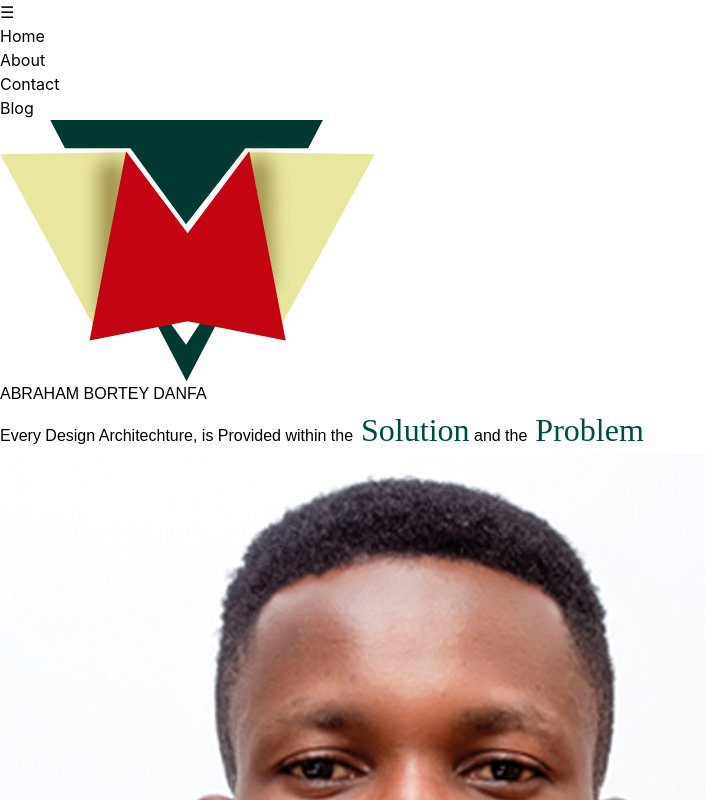
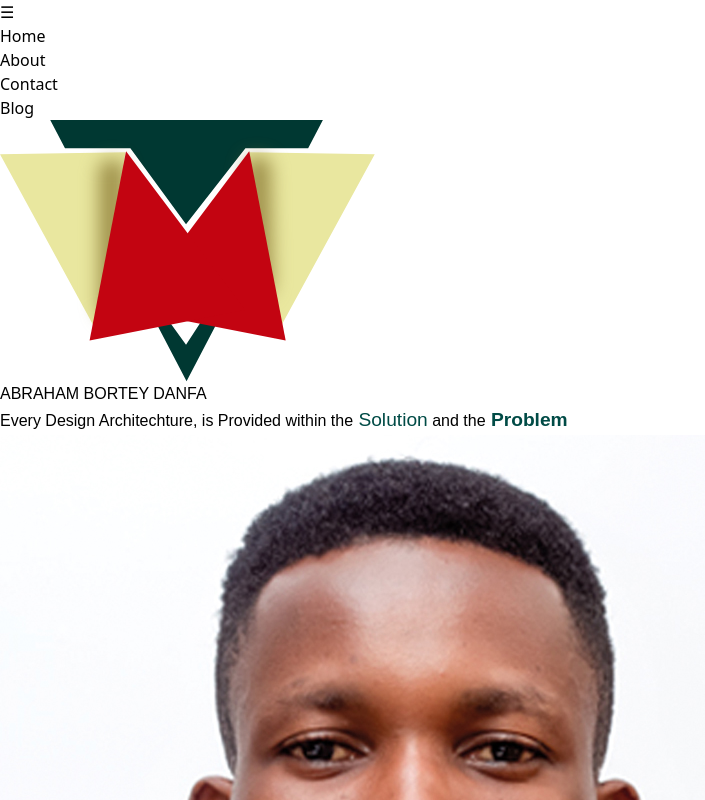
Before and after one commit to Abraham-trigs/Abraham-trigs, a React (Vite) app in the folder LightOfAbraham/: page / in a window 1280 px wide. Shown: the top 800 px of the page, without its empty margins (0-705 px from the left). Built offline with nearby package versions, Linux system fonts and the light colour scheme; the HTML template or start-up script is replaced by a standard one; a web font is replaced by a local one.

Commit message:
margin added to body

```diff
--- a/LightOfAbraham/src/App.jsx
+++ b/LightOfAbraham/src/App.jsx
@@ -17,7 +17,7 @@ function App() {
       <Nav />
 
       {/* Scrollable page content container */}
-      <div className="relative z-10 h-screen overflow-y-auto">
+      <div className="relative z-10 h-screen overflow-y-auto m-4 text-justify">
         {/* Defining routes for different pages */}
         <Routes>
           {/* Route for Home page */}
--- a/LightOfAbraham/src/components/UI/About.jsx
+++ b/LightOfAbraham/src/components/UI/About.jsx
@@ -42,14 +42,14 @@ const About = () => {
           </p>
 
           {/* Tech stack and product philosophy */}
-          <p>
-            Today, I don’t just build web apps—I <span className="italic">design and connect</span> them.
-            From <span className="italic">low-fidelity wireframes</span> to
-            <span className="italic"> high-impact UIs</span>, I craft clean, scalable, and
+          <p className=" hyphens-none">
+            Today, I don’t just build web apps, I <span className="italic">design and connect</span> them.
+            From     <span className="italic"> <br /> low-fidelity wireframes </span> to
+            <span className="italic"> <br /> high-impact UIs</span>, I craft clean, scalable, and
             human-centered experiences using <span className="font-medium text-[#004B46]">React</span>,
-            <span className="font-medium text-blood">Vite</span>,
-            <span className="font-medium text-blood">Tailwind CSS</span>,
-            <span className="font-medium text-blood">Zustand</span>, and
+            <span className="font-medium text-blood"> Vite</span>,
+            <span className="font-medium text-blood"> Tailwind CSS</span>,
+            <span className="font-medium text-blood"> Zustand</span>, and
             <span className="font-medium text-blood">API integration</span> that brings the frontend to life.
             It’s about creating products that don’t just look good—but <span className="font-semibold">work smart</span>.
           </p>
--- a/LightOfAbraham/src/components/UI/Intro.jsx
+++ b/LightOfAbraham/src/components/UI/Intro.jsx
@@ -9,18 +9,17 @@ const Intro = () => {
         </h1>
         <h3 className="text-sm font-light font-tt mt-2 leading-5">
           Every Design Architechture, is Provided within the
-          <span style={{
+          <strong></strong><span style={{
             color: '#004B46',
-            fontFamily: 'TT Chocolates',
-            fontSize: '2rem'
+            fontSize: '1.2rem',
+            font: 'bold',
 
           } }> Solution</span>  and the
-          <span style={{
+          <strong style={{
             color: '#004B46',
-            fontFamily: 'TT Chocolates',
-            fontSize: '2rem'
-
-          } }> Problem</span>
+            fontSize: '1.2rem'
+          } }> Problem
+          </strong>
         </h3>
       </div>
     </div>
--- a/LightOfAbraham/src/components/UI/SocialLinks.jsx
+++ b/LightOfAbraham/src/components/UI/SocialLinks.jsx
@@ -19,7 +19,7 @@ const SocialLinks = () => {
   return (
     <>
       {/* Social Icons Row */}
-      <div className="flex gap-4 mt-4">
+      <div className="flex gap-4 mt-4 m-0">
         {/* LinkedIn */}
         <a href="https://www.linkedin.com/in/abrahamtrigs/" target="_blank" rel="noreferrer">
           <FaLinkedin className="text-lg text-cloud hover:scale-110" />
@@ -46,7 +46,7 @@ const SocialLinks = () => {
         transition={{ delay: 2, duration: 0.6 }} // Delay entrance by 2s
         whileHover={{ scale: 1.2, rotate: 5 }} // On hover: slight tilt and scale up
         whileTap={{ scale: 0.95, rotate: -5 }} // On tap: slight scale down and reverse tilt
-        className="w-16 py-6 cursor-pointer perspective-[800px]" // Enable 3D perspective
+        className="w-16 py-3 cursor-pointer perspective-[800px]" // Enable 3D perspective
       >
         {/* Inner animated icon - Spins horizontally on Y-axis */}
         <motion.div
--- a/LightOfAbraham/src/index.css
+++ b/LightOfAbraham/src/index.css
@@ -19,8 +19,9 @@
   font-style: normal;
 }
 
-body {
+.body {
   font-family: 'Inter', sans-serif; /* Default body font */
+  margin: '40px';
 }
 
 h1, h2, h3, h4, h5, h6 {
--- a/LightOfAbraham/src/pages/ContactPage.jsx
+++ b/LightOfAbraham/src/pages/ContactPage.jsx
@@ -45,7 +45,7 @@ const ContactPage = () => {
       case "map":
         return (
           <div className="p-4">
-            <h3 className="text-lg font-bold mb-4">Our Location</h3>
+            <h3 className="text-lg font-bold mb-4">My Location</h3>
             <div className="map-embed w-full h-64 bg-cloud flex items-center justify-center rounded-md">
               Map will be embedded here
             </div>
@@ -79,7 +79,7 @@ const ContactPage = () => {
           animate={selectedTab === "form" ? "active" : ""}
           variants={tabVariants}
           className={`flex items-center px-3 py-2 rounded-lg transition-colors ${
-            selectedTab === "form" ? "bg-cloud text-blood" : "text-power"
+            selectedTab === "form" ? "bg-cloud text-blood" : "text-air"
           }`}
         >
           <FaPaperPlane className="text-xl sm:text-2xl md:text-3xl" />
@@ -94,7 +94,7 @@ const ContactPage = () => {
           animate={selectedTab === "map" ? "active" : ""}
           variants={tabVariants}
           className={`flex items-center px-3 py-2 rounded-lg transition-colors ${
-            selectedTab === "map" ? "bg-cloud text-blood" : "text-power"
+            selectedTab === "map" ? "bg-cloud text-blood" : "text-air"
           }`}
         >
           <FaMapMarkerAlt className="text-xl sm:text-2xl md:text-3xl" />
@@ -109,7 +109,7 @@ const ContactPage = () => {
           animate={selectedTab === "social" ? "active" : ""}
           variants={tabVariants}
           className={`flex items-center px-3 py-2 rounded-lg transition-colors ${
-            selectedTab === "social" ? "bg-cloud text-blood" : "text-power"
+            selectedTab === "social" ? "bg-cloud text-blood" : "text-air"
           }`}
         >
           <FaEnvelope className="text-xl sm:text-2xl md:text-3xl" />
--- a/LightOfAbraham/src/pages/Home.jsx
+++ b/LightOfAbraham/src/pages/Home.jsx
@@ -16,7 +16,8 @@ const Home = () => {
         className="grid-cols-2 items-center max-w-screen-xl mx-auto px-4"
       >
         {/* Logo section */}
-        <div className="flex flex-col items-center mt-0 w-24 h-auto mx-auto">
+        <div className="flex flex-col items-center mt-0 w-24 h-auto
+          mx-auto">
           <Logo className="object-contain" />
         </div>
 
```
